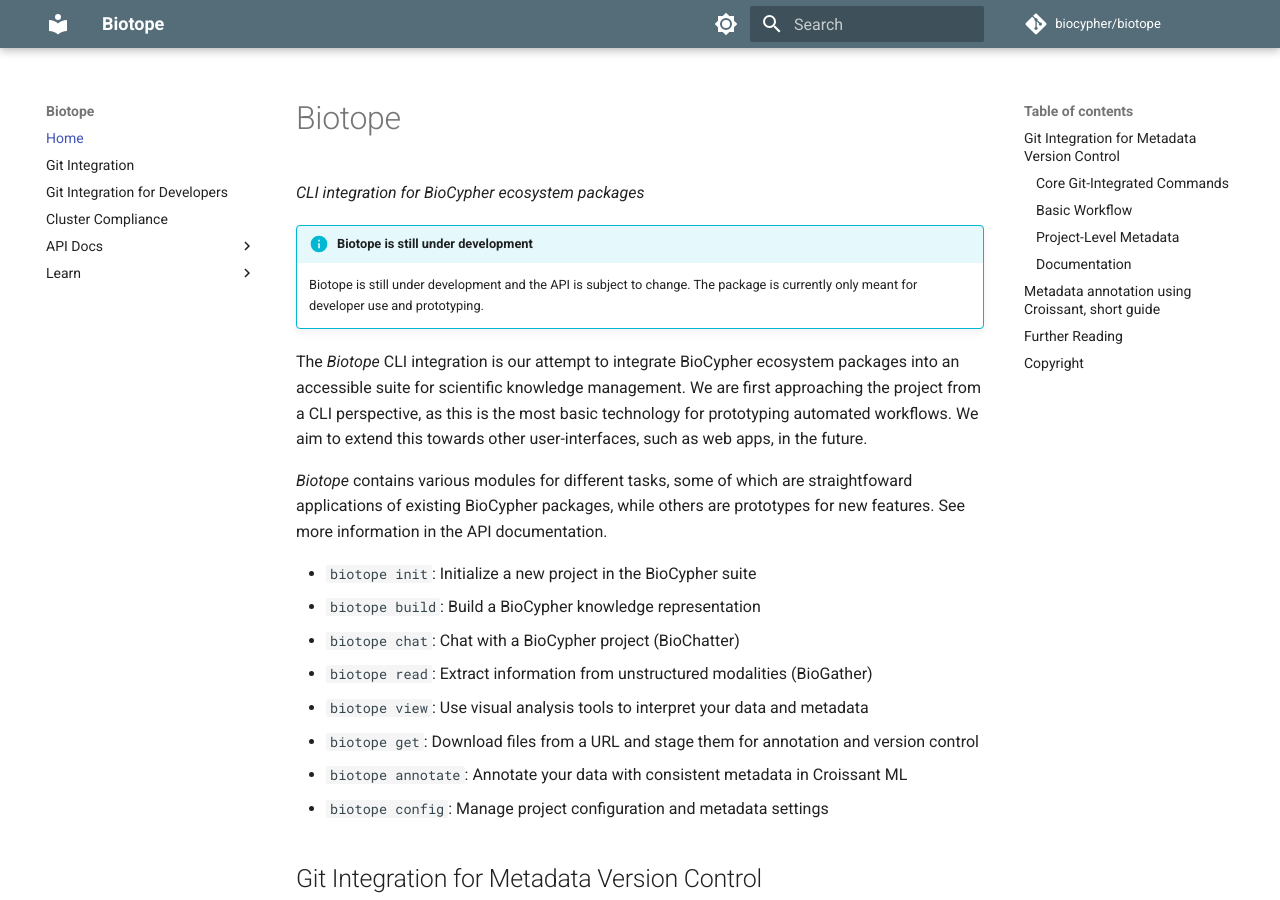
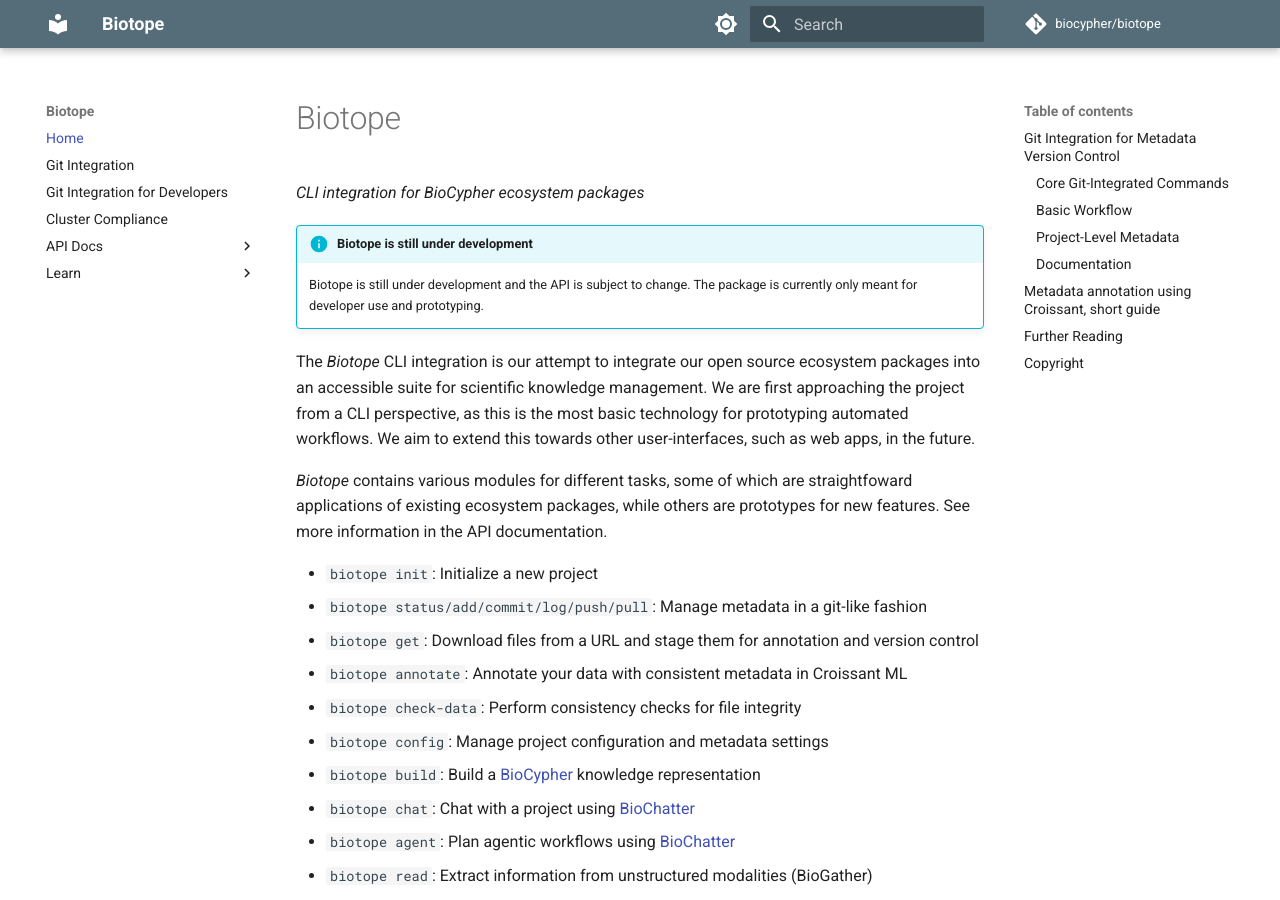
Before and after one commit to heispv/biotope, an MkDocs documentation site: the page built from docs/index.md, in a window 1280 px wide and 900 px high. Built offline with MkDocs 1.6.1 and Material for MkDocs 9.7.7, drawn with Linux system fonts in a browser that asks for light colours; comment, search, counter and statistics services are not loaded.

Commit message:
adjust landing page descriptions

```diff
--- a/docs/index.md
+++ b/docs/index.md
@@ -7,24 +7,27 @@
     Biotope is still under development and the API is subject to change.
     The package is currently only meant for developer use and prototyping.
 
-The *Biotope* CLI integration is our attempt to integrate BioCypher ecosystem
+The *Biotope* CLI integration is our attempt to integrate our open source ecosystem
 packages into an accessible suite for scientific knowledge management. We are
 first approaching the project from a CLI perspective, as this is the most basic
 technology for prototyping automated workflows. We aim to extend this towards
 other user-interfaces, such as web apps, in the future.
 
 *Biotope* contains various modules for different tasks, some of which are
-straightfoward applications of existing BioCypher packages, while others
+straightfoward applications of existing ecosystem packages, while others
 are prototypes for new features. See more information in the API documentation.
 
-- `biotope init`: Initialize a new project in the BioCypher suite
-- `biotope build`: Build a BioCypher knowledge representation
-- `biotope chat`: Chat with a BioCypher project (BioChatter)
+- `biotope init`: Initialize a new project
+- `biotope status/add/commit/log/push/pull`: Manage metadata in a git-like fashion
+- `biotope get`: Download files from a URL and stage them for annotation and version control
+- `biotope annotate`: Annotate your data with consistent metadata in Croissant ML
+- `biotope check-data`: Perform consistency checks for file integrity
+- `biotope config`: Manage project configuration and metadata settings
+- `biotope build`: Build a [BioCypher](https://biocypher.org) knowledge representation
+- `biotope chat`: Chat with a project using [BioChatter](https://biochatter.org)
+- `biotope agent`: Plan agentic workflows using [BioChatter](https://biochatter.org)
 - `biotope read`: Extract information from unstructured modalities (BioGather)
 - `biotope view`: Use visual analysis tools to interpret your data and metadata
-- `biotope get`: Download files from a URL and stage them for annotation and version control
-- `biotope annotate`: Annotate your data with consistent metadata in Croissant ML
-- `biotope config`: Manage project configuration and metadata settings
 
 ## Git Integration for Metadata Version Control
 
```
